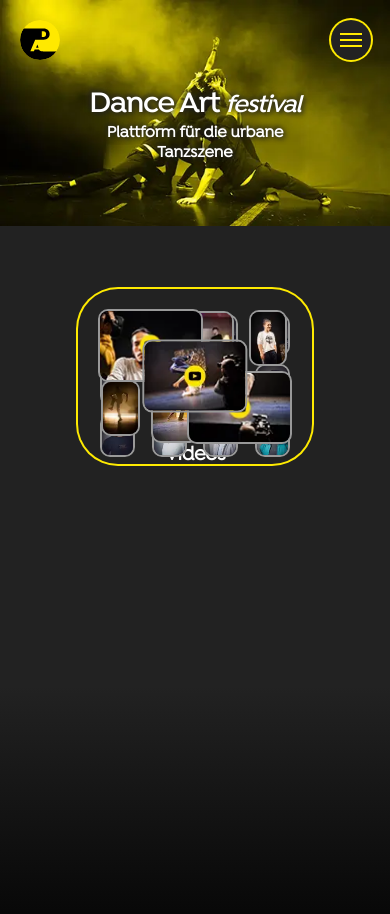
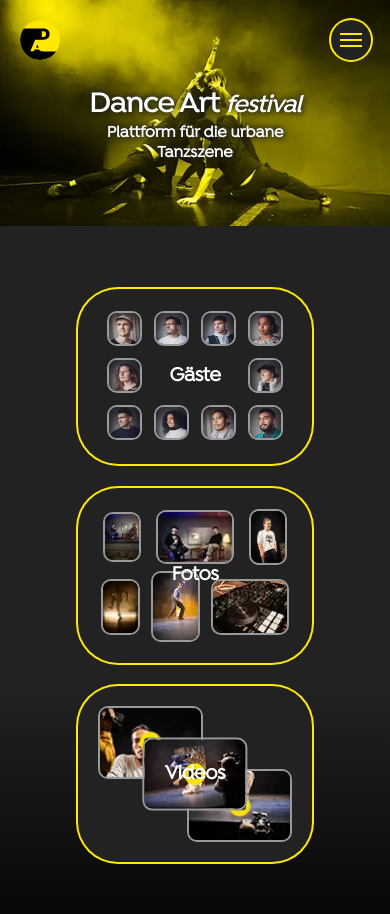
Before and after one commit to TimBittins/danceartfestival, a PHP site: page / in a window 390 px wide. Shown: the top 914 px of the page. Run offline with PHP 8.4, Linux system fonts and the light colour scheme; some libraries are stand-ins or nearby versions.

Commit message:
landing guests pics and position adjusted

```diff
--- a/assets/_fonts.scss
+++ b/assets/_fonts.scss
@@ -51,6 +51,11 @@ h2 {
     font-family: isidora-medium, sans-serif;
     font-size: clamp(2rem, 4.67vw, 3.6rem);
     letter-spacing: -0.02em;
+}
+.h3__main {
+    @media screen and (min-width: $media-query__laptop) {
+    font-size: clamp(1.6rem, 3.12vw , 3.5rem);
+    }
 }
 h3 {
     font-family: isidora-medium, sans-serif;
--- a/assets/_landing-page.scss
+++ b/assets/_landing-page.scss
@@ -1,7 +1,14 @@
 /* H E A D E R */
 header {
     width: 100vw;
-    // min-height: 100vh;
+    min-height: 100vh;
+    overflow-x: hidden;
+     & nav {
+         position: absolute;
+         top: 0;
+         left: 0;
+         z-index: 89;
+     }
 
     & .landing-page__header {
         position: relative;
@@ -15,10 +22,6 @@ header {
         }
         & .landing-page__bg--dt {
             display: none;
-            position: relative;
-            top: 0;
-            left: 0;
-            width: 100%;
         }
 
         @media screen and (min-width: $media-query__laptop) {
@@ -27,6 +30,10 @@ header {
             }
             & .landing-page__bg--dt {
                 display: block;
+                position: relative;
+                top: 0;
+                left: 0;
+                width: 100%;
             }
         }
 
@@ -93,7 +100,7 @@ header {
 
 
 
-.landing-page__cta {
+.cta__container {
     position: relative;
     display: flex;
     justify-content: center;
@@ -106,7 +113,7 @@ header {
     transition: all 0.3s ease;
 
     h2 {
-
+        margin: 0;
         z-index: 1;
     }
 
@@ -145,16 +152,15 @@ header {
 // CTA Guests
 .cta-container__content--guests {
     position: absolute;
-    top: 0;
-    left: 0;
+    // top: 0;
+    // left: 0;
     display: grid;
-    grid-template-columns: 20% 20% 20% 20%;
+    grid-template-columns: 25% 25% 25% 25%;
     justify-content:space-between;
-    align-items: stretch;
-    width: 100%;
-    height: 100%;
+    align-items:stretch;
+    width: 80%;
+    height: 80%;
     margin: 0 auto;
-    padding: 20px;
     transition: all 0.3s ease;
 }
 
@@ -172,16 +178,13 @@ header {
 
 .cta-containter__img--guests {
     position: relative;
+    width: 75%;
+    height: 75%;
     top: 10%;
-    width: 90%;
-    height: 85%;
-    @media screen and (min-width: $media-query__laptop) {
-        justify-content:center;
-    align-items:center;
-    }
 }
+
+
 // CTA Photos
-
 .cta-container__content--photos {
     position: absolute;
     top: 0%;
--- a/assets/style.scss
+++ b/assets/style.scss
@@ -14,14 +14,14 @@ body {
 
 }
 
-header {
-    position: relative;
-    top: 0;
-    left: 0;
-    display: flex;
-    flex-direction: column;
-    align-items: center;
-}
+// header {
+//     position: relative;
+//     top: 0;
+//     left: 0;
+//     display: flex;
+//     flex-direction: column;
+//     align-items: center;
+// }
 
 #website {
     width: 100vw;
--- a/css/style.css
+++ b/css/style.css
@@ -62,6 +62,12 @@ h2 {
   font-family: isidora-medium, sans-serif;
   font-size: clamp(2rem, 4.67vw, 3.6rem);
   letter-spacing: -0.02em;
+}
+
+@media screen and (min-width: 1025px) {
+  .h3__main {
+    font-size: clamp(1.6rem, 3.12vw, 3.5rem);
+  }
 }
 
 h3 {
@@ -796,6 +802,15 @@ html {
 /* H E A D E R */
 header {
   width: 100vw;
+  min-height: 100vh;
+  overflow-x: hidden;
+}
+
+header nav {
+  position: absolute;
+  top: 0;
+  left: 0;
+  z-index: 89;
 }
 
 header .landing-page__header {
@@ -812,10 +827,6 @@ header .landing-page__header .landing-page__bg--sm {
 
 header .landing-page__header .landing-page__bg--dt {
   display: none;
-  position: relative;
-  top: 0;
-  left: 0;
-  width: 100%;
 }
 
 @media screen and (min-width: 1025px) {
@@ -824,6 +835,10 @@ header .landing-page__header .landing-page__bg--dt {
   }
   header .landing-page__header .landing-page__bg--dt {
     display: block;
+    position: relative;
+    top: 0;
+    left: 0;
+    width: 100%;
   }
 }
 
@@ -896,7 +911,7 @@ header .landing-page__header .landing-page__header--headline .h3__main {
   }
 }
 
-.landing-page__cta {
+.cta__container {
   position: relative;
   display: -webkit-box;
   display: -ms-flexbox;
@@ -917,42 +932,43 @@ header .landing-page__header .landing-page__header--headline .h3__main {
   transition: all 0.3s ease;
 }
 
-.landing-page__cta h2 {
+.cta__container h2 {
+  margin: 0;
   z-index: 1;
 }
 
 @media screen and (min-width: 1025px) {
-  .landing-page__cta:hover {
+  .cta__container:hover {
     -webkit-box-shadow: 0 0 0 4px #19d0ff;
             box-shadow: 0 0 0 4px #19d0ff;
   }
-  .landing-page__cta:hover h2 {
+  .cta__container:hover h2 {
     color: #19d0ff;
   }
-  .landing-page__cta:hover .cta-container__content--guests {
+  .cta__container:hover .cta-container__content--guests {
     padding: 40px;
   }
-  .landing-page__cta:hover .cta-containter__img--photo1 {
+  .cta__container:hover .cta-containter__img--photo1 {
     -webkit-transform: translateY(5px) rotate(5deg) scale(1.3);
             transform: translateY(5px) rotate(5deg) scale(1.3);
   }
-  .landing-page__cta:hover .cta-containter__img--photo2 {
+  .cta__container:hover .cta-containter__img--photo2 {
     -webkit-transform: translate(-5px, 5px) rotate(-5deg) scale(1.3);
             transform: translate(-5px, 5px) rotate(-5deg) scale(1.3);
   }
-  .landing-page__cta:hover .cta-containter__img--photo3 {
+  .cta__container:hover .cta-containter__img--photo3 {
     -webkit-transform: translateY(-5px) scale(1.2);
             transform: translateY(-5px) scale(1.2);
   }
-  .landing-page__cta:hover .cta-containter__img--video1 {
+  .cta__container:hover .cta-containter__img--video1 {
     -webkit-transform: rotate(5deg) scale(0.9);
             transform: rotate(5deg) scale(0.9);
   }
-  .landing-page__cta:hover .cta-containter__img--video2 {
+  .cta__container:hover .cta-containter__img--video2 {
     -webkit-transform: rotate(-5deg) scale(0.9);
             transform: rotate(-5deg) scale(0.9);
   }
-  .landing-page__cta:hover .cta-containter__img--video3 {
+  .cta__container:hover .cta-containter__img--video3 {
     -webkit-transform: translate(-50%, -50%) scale(1.2);
             transform: translate(-50%, -50%) scale(1.2);
   }
@@ -960,22 +976,19 @@ header .landing-page__header .landing-page__header--headline .h3__main {
 
 .cta-container__content--guests {
   position: absolute;
-  top: 0;
-  left: 0;
   display: -ms-grid;
   display: grid;
-  -ms-grid-columns: 20% 20% 20% 20%;
-      grid-template-columns: 20% 20% 20% 20%;
+  -ms-grid-columns: 25% 25% 25% 25%;
+      grid-template-columns: 25% 25% 25% 25%;
   -webkit-box-pack: justify;
       -ms-flex-pack: justify;
           justify-content: space-between;
   -webkit-box-align: stretch;
       -ms-flex-align: stretch;
           align-items: stretch;
-  width: 100%;
-  height: 100%;
+  width: 80%;
+  height: 80%;
   margin: 0 auto;
-  padding: 20px;
   -webkit-transition: all 0.3s ease;
   transition: all 0.3s ease;
 }
@@ -994,20 +1007,9 @@ header .landing-page__header .landing-page__header--headline .h3__main {
 
 .cta-containter__img--guests {
   position: relative;
+  width: 75%;
+  height: 75%;
   top: 10%;
-  width: 90%;
-  height: 85%;
-}
-
-@media screen and (min-width: 1025px) {
-  .cta-containter__img--guests {
-    -webkit-box-pack: center;
-        -ms-flex-pack: center;
-            justify-content: center;
-    -webkit-box-align: center;
-        -ms-flex-align: center;
-            align-items: center;
-  }
 }
 
 .cta-container__content--photos {
@@ -1092,22 +1094,6 @@ body {
   background: #222222 linear-gradient(#222222 70%, #000000) 0 0/100vw 100vh fixed;
 }
 
-header {
-  position: relative;
-  top: 0;
-  left: 0;
-  display: -webkit-box;
-  display: -ms-flexbox;
-  display: flex;
-  -webkit-box-orient: vertical;
-  -webkit-box-direction: normal;
-      -ms-flex-direction: column;
-          flex-direction: column;
-  -webkit-box-align: center;
-      -ms-flex-align: center;
-          align-items: center;
-}
-
 #website {
   width: 100vw;
   height: 100vh;
--- a/index.html
+++ b/index.html
@@ -72,7 +72,7 @@
         <img src="img/landing_bg_dt.webp" class="landing-page__bg--dt" alt="dancing scene on stage">
         <div class="landing-page__header--headline">
             <h1 class="h1__main">Dance Art <em><small>festival</small></em></h1>
-            <h3 3lang="de" class="h3__main">Plattform für die urbane Tanzszene</h3>
+            <h3 lang="de" class="h3__main">Plattform für die urbane Tanzszene</h3>
             <h3 lang="en" class="h3__main">Platform for the urban dance scene</h3>
         </div>
     </div>
@@ -87,8 +87,8 @@
                 <img class="cta-containter__img--guests" src="img/landing_guests_denko.webp" alt="Denko">
                 <img class="cta-containter__img--guests" src="img/landing_guests_iman.webp" alt="Iman">
                 <img class="cta-containter__img--guests" src="img/landing_guests_laura.webp" alt="Laura">
-                <img class="cta-containter__img--guests" src="img/landing_guests_lisa.webp" alt="Lisa">
-                <img class="cta-containter__img--guests" src="img/landing_guests_tim.webp" alt="Tim">
+                <div class="cta-containter__img--empty"></div>
+                <div class="cta-containter__img--empty"></div>
                 <img class="cta-containter__img--guests" src="img/landing_guests_loopi.webp" alt="Loopi">
                 <img class="cta-containter__img--guests" src="img/landing_guests_robozee.webp" alt="Robozee">
                 <img class="cta-containter__img--guests" src="img/landing_guests_siham.webp" alt="Sihäm">
```
Also changed, not shown: img/landing_guests_aleks.webp, img/landing_guests_dalil.webp, img/landing_guests_denko.webp, img/landing_guests_iman.webp, img/landing_guests_laura.webp, img/landing_guests_lisa.webp (deleted), img/landing_guests_loopi.webp, img/landing_guests_robozee.webp, img/landing_guests_siham.webp, img/landing_guests_tim.webp (deleted), img/landing_guests_vunky.webp, img/landing_guests_youssef.webp.
